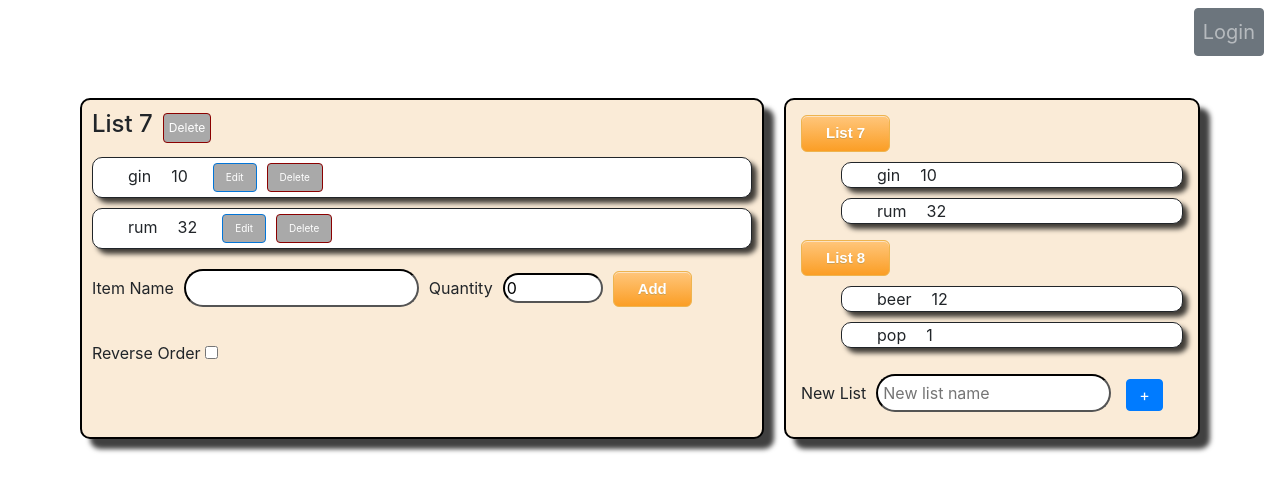
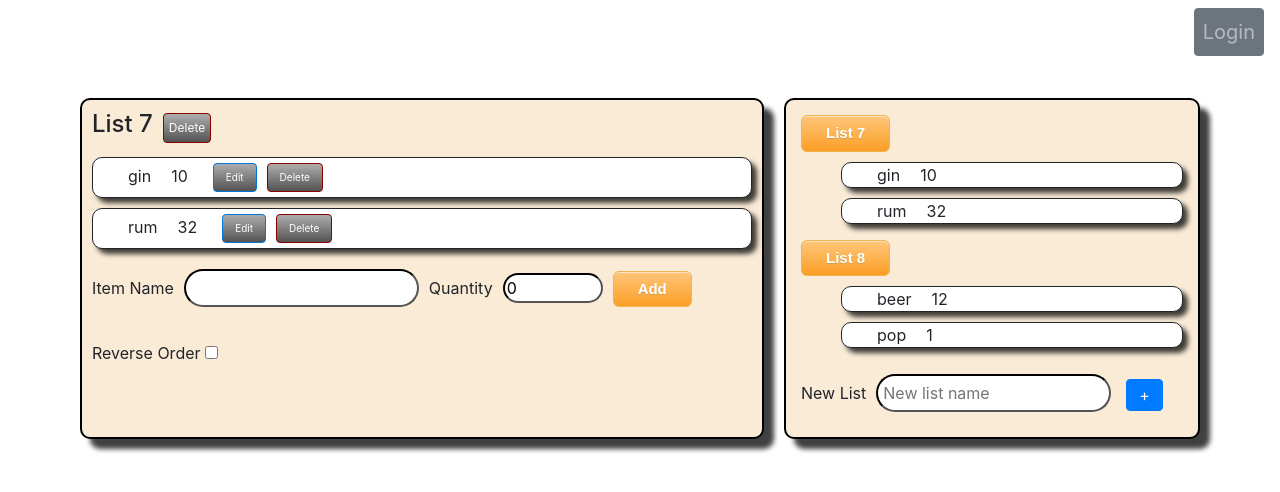
Before and after one commit to Owen-Ng/Project-Ceres, a React (Create React App) app: page /grocerylists in a window 1280 px wide. Shown: the top 492 px of the page. Built offline with nearby package versions, Linux system fonts and the light colour scheme.

Commit message:
added gradient to edit/delete buttons

```diff
--- a/src/react-components/GroceryList/grocery-list.css
+++ b/src/react-components/GroceryList/grocery-list.css
@@ -69,20 +69,24 @@
 
 .btn-delete {
 	border: 1px solid darkred;
+	background:linear-gradient(to bottom, darkgrey 5%, #535353 100%);
 	background-color: darkgrey;
 }
 
 .btn-delete:hover {
+	background:linear-gradient(to bottom, darkred 5%, red 100%);
 	background-color: darkred;
 	color: white;
 }
 
 .btn-edit {
 	border: 1px solid #0275d8;
+	background:linear-gradient(to bottom, darkgrey 5%, #535353 100%);
 	background-color: darkgrey;
 }
 
 .btn-edit:hover {
+	background:linear-gradient(to bottom, blue 5%, #0275d8 100%);
 	background-color: #0275d8;
 	color: white;
 }
```
